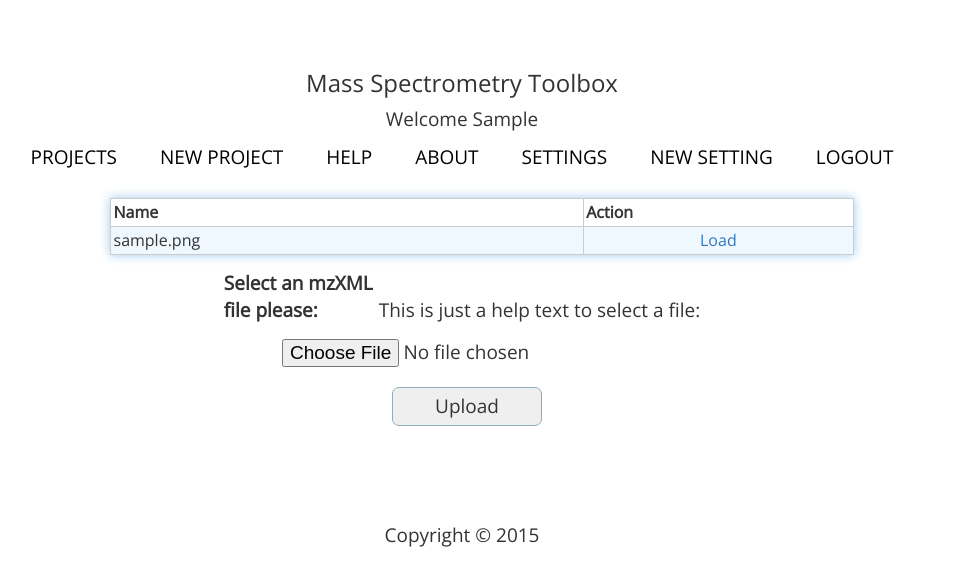
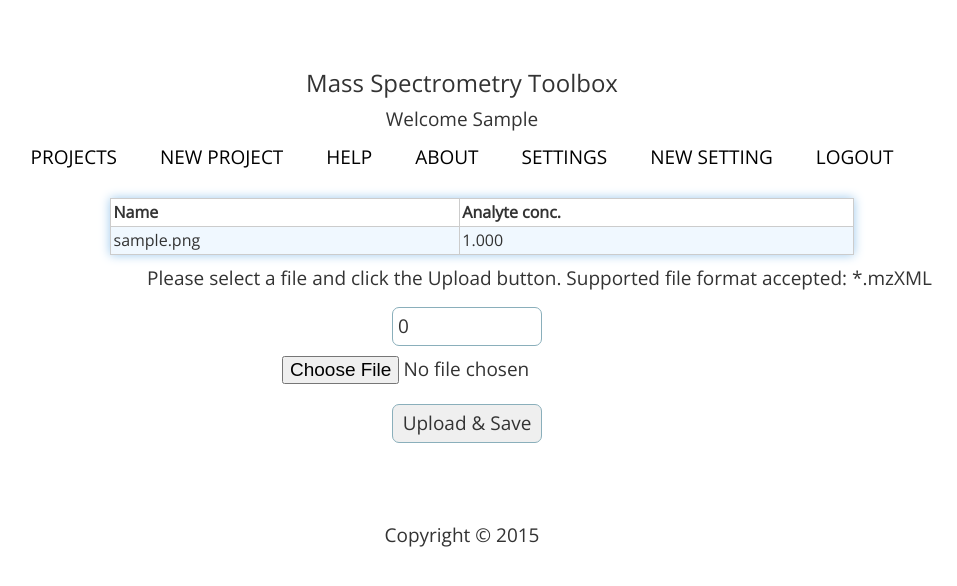
Before and after one commit to tivadaro/mst, a Django app: page /upload_setting_files/1/ in a window 1280 px wide. Shown: the top 586 px of the page, without its empty margins (178-1135 px from the left). Run offline with Django 3.2, Linux system fonts and the light colour scheme; a user stored in the database is signed in; tables that the repository leaves empty hold one stand-in row (values such as "Sample post"); some libraries are stand-ins or nearby versions.

Commit message:
Added concentration field for each uploaded documents within a specific setting

```diff
--- a/main/forms.py
+++ b/main/forms.py
@@ -1,9 +1,11 @@
 from django import forms
-from main.models import Projects, Project_Settings
+from main.models import Document, Projects, Project_Settings
 
-class DocumentForm(forms.Form):
-    docfile = forms.FileField(label='Select an mzXML file please', help_text='This is just a help text to select a file:')
-
+class DocumentForm(forms.ModelForm):
+    docfile = forms.FileField(label='', help_text='Please select a file and click the Upload button. Supported file format accepted: *.mzXML')
+    class Meta:
+        model = Document
+        fields = ('Concentration',)
 
 class NewProjectForm(forms.ModelForm):
     class Meta:
--- a/main/models.py
+++ b/main/models.py
@@ -10,22 +10,11 @@ import xml.parsers.expat
 class Project_Settings(models.Model): #The Project_ID is generated automatically and can be reffered as models.ForeignKey(TableName)
     Settings_Name=models.CharField(max_length=100)
     User_ID=models.IntegerField(default=1)
+    #Mass_Over_Charge=models.DecimalField(max_digits=5,decimal_places=3,default=0)
 
 class Test_File(models.Model):
-    File_Name=models.CharField(max_length=100)
-    File_Location=models.CharField(max_length=100)
-    Mass_Over_Charge=models.DecimalField(max_digits=5,decimal_places=3)
-    Concentration=models.DecimalField(max_digits=5,decimal_places=3) #Establish the actual concetration - maybe decide to use pmol injected?
-
-class Standard_Curve_Report(models.Model):
-    Report=models.CharField(max_length=200)
-
-class Setting_File(models.Model):
-    File_Name=models.CharField(max_length=100)
-    File_Location=models.CharField(max_length=100)
-    Mass_Over_Charge=models.DecimalField(max_digits=5,decimal_places=3)
-    Concentration=models.DecimalField(max_digits=5,decimal_places=3) #Establish the actual concetration - maybe decide to use pmol injected?
-    Standard_Curve_Report_ID=models.ForeignKey(Standard_Curve_Report)
+    Mass_Over_Charge=models.DecimalField(max_digits=5,decimal_places=3,default=0)
+    Concentration=models.DecimalField(max_digits=5,decimal_places=3,default=0) #Establish the actual concetration - maybe decide to use pmol injected?
 
 class Projects(models.Model):
     Project_Name=models.CharField(max_length=100)
@@ -43,8 +32,13 @@ def user_directory_path(instance, filename):
 class Document(models.Model):
     docfile=models.FileField(upload_to=user_directory_path)
     Setting_ID=models.ForeignKey(Project_Settings, null=True, blank=True,on_delete=models.SET_NULL)
+    Concentration=models.DecimalField(max_digits=5,decimal_places=3,default=0) #Establish the actual concetration - maybe decide to use pmol injected?
     #def folder_of_loggedin_user_exists: Chek if the loggedin user has a folder in the main documents folder
-    #    return True
+    #return True
+
+class Standard_Curve_Report(models.Model):
+    Report=models.CharField(max_length=200)
+    Setting_ID=models.ForeignKey(Project_Settings, null=True, blank=True,on_delete=models.SET_NULL)
 
 #mzXML specific MS, MS/MS classes
 class MSScan():
--- a/main/templates/main/project_detail.html
+++ b/main/templates/main/project_detail.html
@@ -26,7 +26,7 @@
                         {% if p.Test_ID.pk %}<!--if Test_ID is 0 or NULL add link to add new test to the project -->
                             <td align="left">{{ p.Test_ID }}</td>
                         {% else %}
-                            <td align="left">No test found! <a href='/test' title="Click to add a test to this project">Add Test</a></td>
+                            <td align="left">No test found!</td>
                         {% endif %}
                 </tr>
                 <tr>
--- a/main/templates/main/setting_detail.html
+++ b/main/templates/main/setting_detail.html
@@ -31,14 +31,15 @@
     			<!-- <th>User ID</th> -->
     			<!-- <th>Type</th> -->
     			<th align="left">Uploaded setting files</th>
-    			<th align="center">Action</th>
+    			<th align="center">Analyte conc.</th>
     		{% for document in documents %}
     			<tr>
     					<!--<td align="center">{{ user.pk }}</td> <!-- pk - primary key -->
     					<!--<td align="center">{{ document.Setting_ID.pk }}</td> -->
     					<td align="left">{{ document.docfile }}</td>
     					<!--<td align="center">{{ document.docfile.date }}</td> -->
-    					<td><a href="{{ document.docfile.url }}">Load</a></td>
+    					<!--<td><a href="{{ document.docfile.url }}">Load</a></td>-->
+    					<td>{{ document.Concentration }}</td>
     			</tr>
     		{% endfor %}
     		</table>
--- a/main/templates/main/upload_setting_files.html
+++ b/main/templates/main/upload_setting_files.html
@@ -10,7 +10,7 @@
     			<!-- <th>User ID</th> -->
     			<!-- <th>Type</th> -->
     			<th align="left">Name</th>
-    			<th>Action</th>
+    			<th>Analyte conc.</th>
     		{% for document in documents %}
     			<tr>
     					<!--<td align="center">{{ user.pk }}</td> <!-- pk - primary key -->
@@ -18,7 +18,8 @@
     					<!--<td align="left">{{ document.docfile.name }}</td> This is the path-->
     					<td align="left">{{ document.docfile }}</td>
     					<!--<td align="center">{{ document.docfile.date }}</td> -->
-    					<td align="center"><a href="{{ document.docfile.url }}">Load</a></td>
+    					<!--<td align="center"><a href="{{ document.docfile.url }}">Load</a></td>-->
+    					<td>{{ document.Concentration }}</td>
     			</tr>
     		{% endfor %}
     		</table>
@@ -33,10 +34,11 @@
 			<p>{{ form.non_field_errors }}</p>
 			<p>{{ form.docfile.label_tag }} {{ form.docfile.help_text }}</p>
 			<p>
+                {{ form.Concentration }}
 				{{ form.docfile.errors }}
 				{{ form.docfile }}
 			</p>
-			<p><input type="submit" value="Upload" /></p>
+			<p><input type="submit" value="Upload & Save" /></p>
 		</form>
 	  </center>
 {% endblock content %}
--- a/main/views.py
+++ b/main/views.py
@@ -174,22 +174,23 @@ def upload_setting_files(request, Setting_ID):
     if request.method == 'POST':
         form = DocumentForm(request.POST, request.FILES)
         if form.is_valid():
+            newdoc = form.save(commit=False) #do not save the from
             # Setting ID of Document is the foreign key for Project_Settings
             #Get and instance of the Project_Setting thet we get from the second param of the view
             Setting = Project_Settings(pk = Setting_ID)
             #Attach it to the newdoc object by setting the Document.Setting_ID to Setting (the instance)
             newdoc = Document(docfile = request.FILES['docfile'], Setting_ID = Setting)
+            newdoc.Concentration = form.cleaned_data['Concentration']
             newdoc.save()
             # Redirect to the document list after POST
             return HttpResponseRedirect('')
     else:
         form = DocumentForm() # A empty, unbound form
-
     # Load documents for the list page
     documents = Document.objects.filter(Setting_ID=Setting_ID)
-
     # Render list page with the documents and the form
     return render_to_response('main/upload_setting_files.html', {'documents': documents, 'form': form}, context_instance=RequestContext(request))
+
 
 
 @login_required
```
Also changed, not shown: main/migrations/0012_auto_20150707_2127.py (added), main/migrations/0013_auto_20150707_2129.py (added), main/migrations/0014_document_concentration.py (added).
